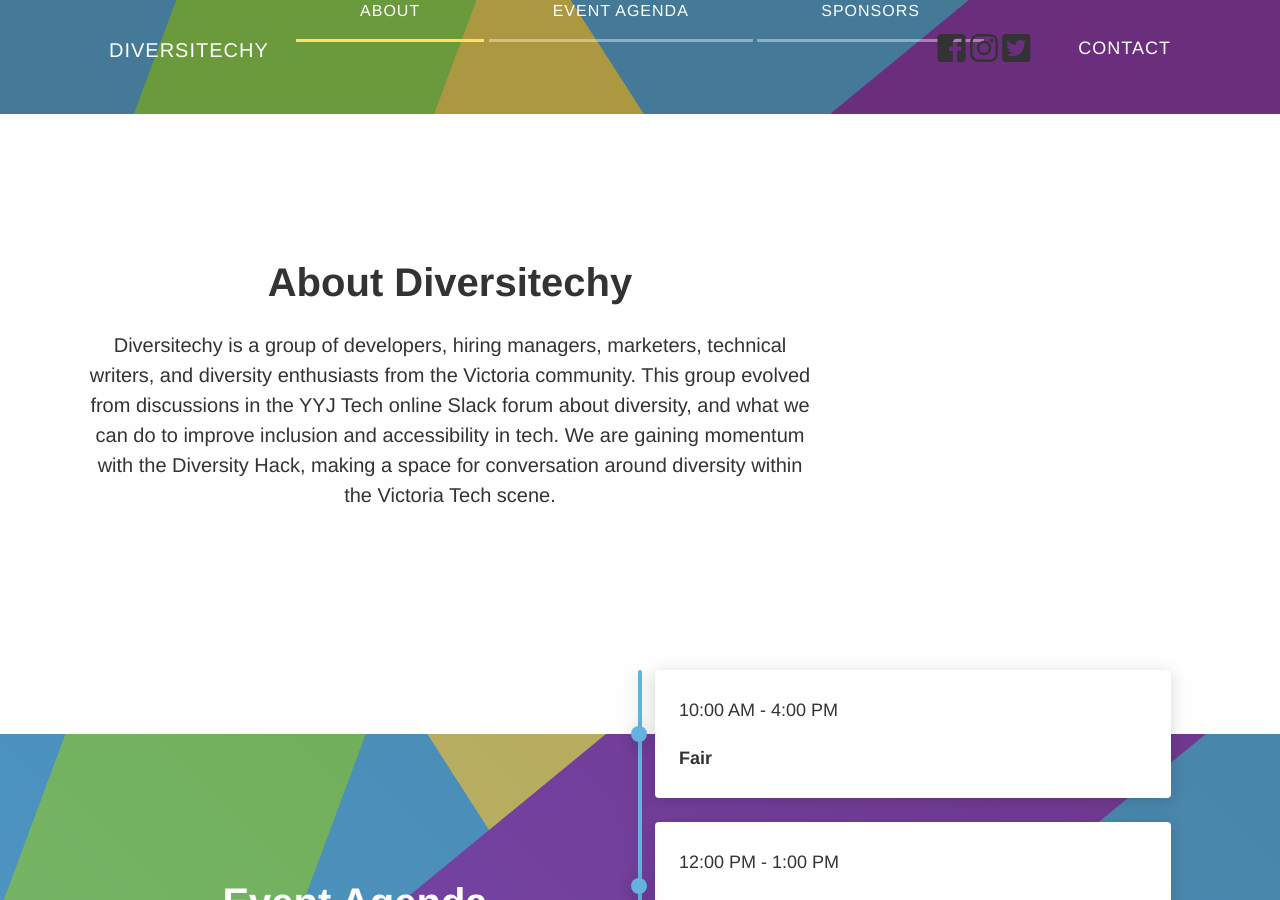
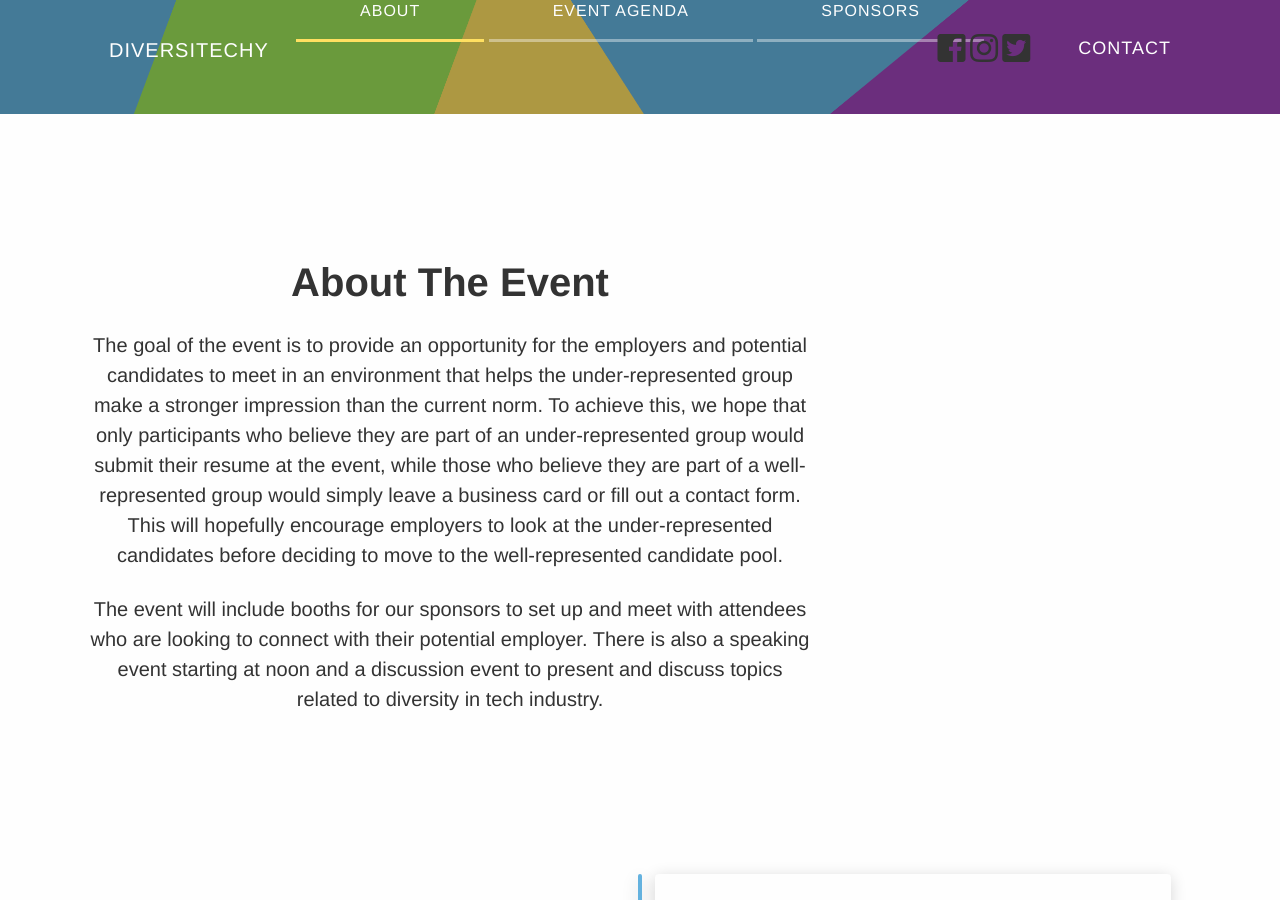
Before and after one commit to Diversitechy/diversitechy.com, a Jekyll site: the page built from events/03-diversitechy-career-fair-2018.markdown, in a window 1280 px wide and 900 px high, scrolled down 613 px. Built offline with Jekyll 4.4.1, drawn with Linux system fonts in a browser that asks for light colours; nearby versions of some CDN libraries.

Commit message:
Update career fair event info
Instead of about us, it's now about the event

```diff
--- a/events/03-diversitechy-career-fair-2018.markdown
+++ b/events/03-diversitechy-career-fair-2018.markdown
@@ -35,8 +35,9 @@ redirect_from: /career-fair-2018
     <div class="row">
       <div class="col-sm-8 col-sm-push-2">
         <div class="about__content">
-          <h3>About Diversitechy</h3>
-          <h5 class="about__text">Diversitechy is a group of developers, hiring managers, marketers, technical writers, and diversity enthusiasts from the Victoria community. This group evolved from discussions in the YYJ Tech online Slack forum about diversity, and what we can do to improve inclusion and accessibility in tech. We are gaining momentum with the Diversity Hack, making a space for conversation around diversity within the Victoria Tech scene.</h5>
+          <h3>About The Event</h3>
+          <h5 class="about__text">The goal of the event is to provide an opportunity for the employers and potential candidates to meet in an environment that helps the under-represented group make a stronger impression than the current norm. To achieve this, we hope that only participants who believe they are part of an under-represented group would submit their resume at the event, while those who believe they are part of a well-represented group would simply leave a business card or fill out a contact form. This will hopefully encourage employers to look at the under-represented candidates before deciding to move to the well-represented candidate pool.</h5>
+          <h5 class="about__text">The event will include booths for our sponsors to set up and meet with attendees who are looking to connect with their potential employer. There is also a speaking event starting at noon and a discussion event to present and discuss topics related to diversity in tech industry.</h5>
         </div>
       </div>
     </div>
```
